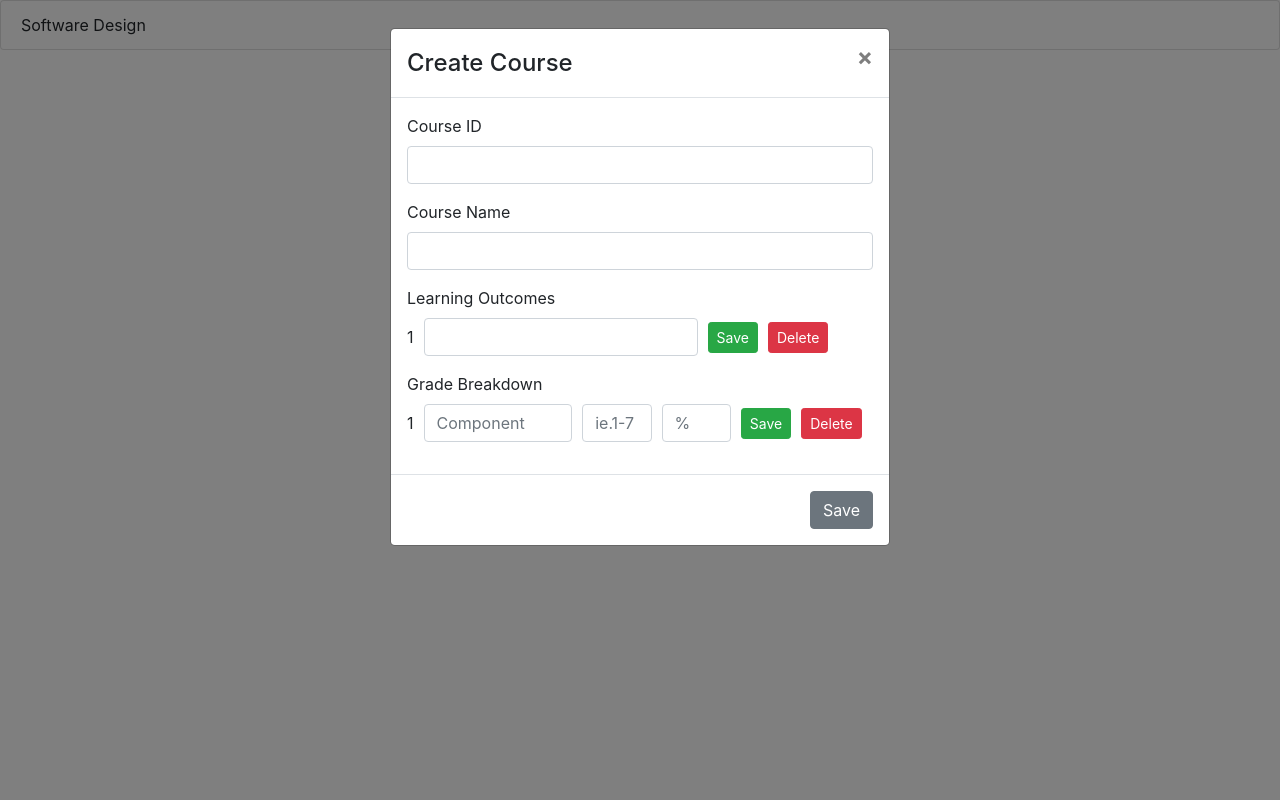
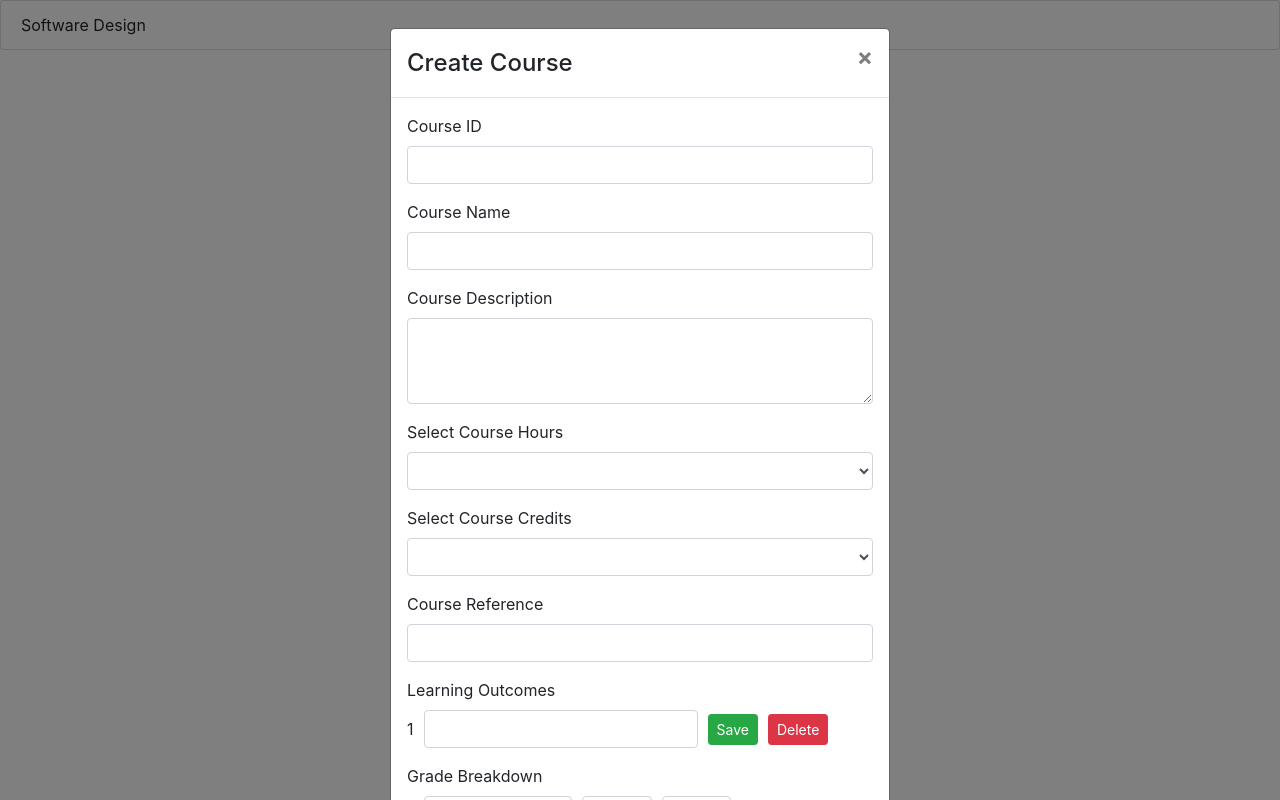
Before and after one commit to khoi16ngo/ENSF607WebDevProject, a React (Create React App) app in the folder project/: page / in a window 1280 px wide. Both pictures are taken after a click on the button "Create Course Outline". Built offline with nearby package versions, Linux system fonts and the light colour scheme.

Commit message:
Re did the start of the form

```diff
--- a/project/src/Pages/Home.js
+++ b/project/src/Pages/Home.js
@@ -186,36 +186,81 @@ export default function Home({ state, setState, setIsCreated }) {
                                     e.preventDefault();
                                     setSelectedCourse({
                                         isNewCourse: selectedCourse.isNewCourse,
-                                         data: { ...selectedCourse.data, courseName: e.target.value }
+                                        data: { ...selectedCourse.data, courseName: e.target.value }
                                     })
                                 }}
                                 />
                         </Form.Group>
 
-                        {/* <FormGroup >
-                        {selectedCourse && Object.entries(selectedCourse.data).map(([key, value]) => (
-                            <>
-                            <Form.Label>{key}</Form.Label>
 
-
-
-                            <Form.Control
-                                key={`modal-${key}`}
-                                placeholder={value}
-                                title={key}
-                                disabled={!selectedCourse.isNewCourse && key === 'courseId'}
-
+                        <Form.Group>
+                            <Form.Label>Course Description</Form.Label>
+                            <Form.Control as="textarea" rows={3}
+                                placeholder={selectedCourse && selectedCourse.data.courseDescription}
                                 onChange={(e) => {
+                                    e.preventDefault();
                                     setSelectedCourse({
                                         isNewCourse: selectedCourse.isNewCourse,
-                                        data: { ...selectedCourse.data, [key]: e.target.value }
+                                        data: { ...selectedCourse.data, courseDescription: e.target.value }
                                     })
                                 }}
                                 />
-                                </>
+                        </Form.Group>
 
-                        ))}
-                        </FormGroup> */}
+                        <Form.Group controlId="Form.ControlSelect1">
+                            <Form.Label>Select Course Hours</Form.Label>
+                            <Form.Control as="select"
+                                placeholder = "select"
+                                    onChange={(e) => {
+                                    e.preventDefault();
+                                    setSelectedCourse({
+                                        isNewCourse: selectedCourse.isNewCourse,
+                                        data: { ...selectedCourse.data, hours: e.currentTarget.value }
+                                    })
+                                }}
+                            >
+                                <option>{selectedCourse && selectedCourse.data.hours}</option>
+                                <option>3</option>
+                                <option>6</option>
+                                <option>9</option>
+                                <option>12</option>
+                            </Form.Control>
+                        </Form.Group>
+
+                        <Form.Group controlId="Form.ControlSelect1">
+                            <Form.Label>Select Course Credits</Form.Label>
+                            <Form.Control as="select"
+                                    placeholder = {selectedCourse && selectedCourse.data.courseCredit}
+                                    onChange={(e) => {
+                                    e.preventDefault();
+                                    setSelectedCourse({
+                                        isNewCourse: selectedCourse.isNewCourse,
+                                        data: { ...selectedCourse.data, courseCredit: e.currentTarget.value }
+                                    })
+                                }}
+                            >
+                                <option>{selectedCourse && selectedCourse.data.courseCredit}</option>
+                                <option>3</option>
+                                <option>6</option>
+                            </Form.Control>
+                        </Form.Group>
+
+                       <Form.Group>
+                            <Form.Label>Course Reference</Form.Label>
+                            <Form.Control
+                                type="text"
+                                placeholder={selectedCourse && selectedCourse.data.reference}
+
+                                onChange={(e) => {
+                                    e.preventDefault();
+                                    setSelectedCourse({
+                                        isNewCourse: selectedCourse.isNewCourse,
+                                        data: { ...selectedCourse.data, reference: e.target.value }
+                                    })
+                                }}
+                                />
+                        </Form.Group>
+
 
                         <FormGroup>
                             <Form.Label>
@@ -249,11 +294,11 @@ export default function Home({ state, setState, setIsCreated }) {
 
                 </Modal.Body>
                 <Modal.Footer>
-                    <Button variant="secondary" onClick={handleSave}>
+                    <Button variant="success" onClick={handleSave}>
                         Save
                     </Button>
                     {selectedCourse && !selectedCourse.isNewCourse ?
-                        <Button variant="primary" onClick={handleDelete}>Delete</Button>
+                        <Button variant="danger" onClick={handleDelete}>Delete</Button>
                         : null
                     }
                 </Modal.Footer>
```
Also changed, not shown: 2 other files (tests, documents, lock files or other folders).
